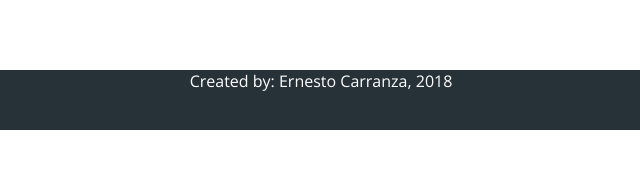
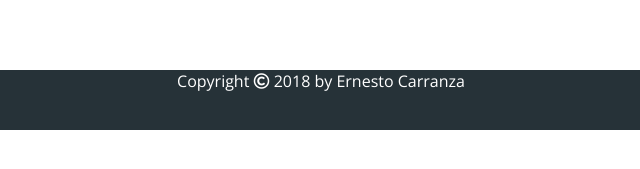
Before and after one commit to Ecarranza17/simpletipCalculator, a plain HTML site: page index.html in a window 1280 px wide. Shown: the part 531-700 px from the top of the page, 319-959 px from the left. Drawn offline with nearby package versions, Linux system fonts and the light colour scheme.

Commit message:
added copyright symbol

```diff
--- a/index.html
+++ b/index.html
@@ -6,6 +6,7 @@
     <link rel ="stylesheet" href="tipStyle.css" />
     <link href="https://fonts.googleapis.com/css?family=Open+Sans" rel="stylesheet" type="text/css">
     <link href="https://fonts.googleapis.com/icon?family=Material+Icons" rel="stylesheet">
+    <link rel="stylesheet" href="https://use.fontawesome.com/releases/v5.5.0/css/all.css" integrity="sha384-B4dIYHKNBt8Bc12p+WXckhzcICo0wtJAoU8YZTY5qE0Id1GSseTk6S+L3BlXeVIU" crossorigin="anonymous">
 
   </head>
   <body>
@@ -27,7 +28,7 @@
       </div>
     </main>
 
-    <footer><div class="copyright"><p></p>Created by: Ernesto Carranza, 2018</p></div></footer>
+    <footer><div class="copyright"><p>Copyright <i class="far fa-copyright"></i> 2018 by Ernesto Carranza</p></div></footer>
 
 
   <script src='tipScript.js'></script>
```
